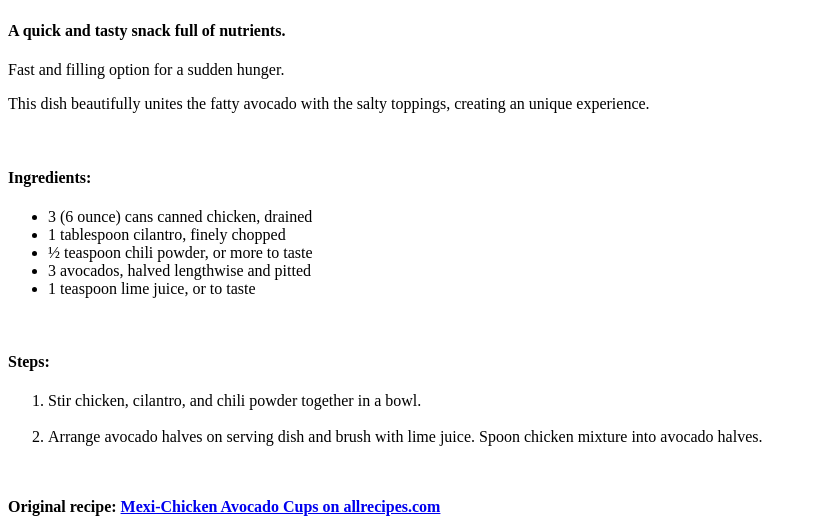
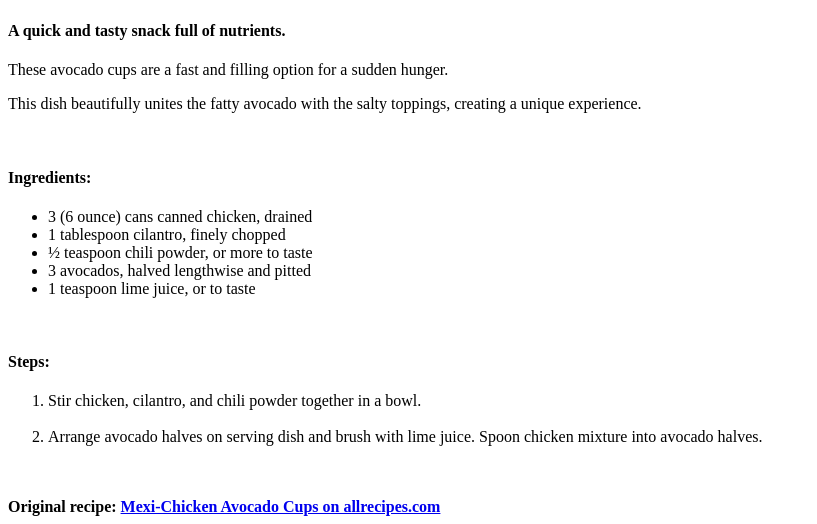
Before and after one commit to juhohiltunenn/odin-recipes, a plain HTML site: page recipes/avocadocups.html in a window 1280 px wide. Shown: the part 370-894 px from the top of the page, without its empty margins (0-817 px from the left). Drawn offline with Linux system fonts and the light colour scheme.

Commit message:
fixed more typos and improved recipe descriptions

```diff
--- a/recipes/avocadocups.html
+++ b/recipes/avocadocups.html
@@ -10,8 +10,8 @@
     <h2>Mexi-Chicken Avocado Cups</h2>
     <img src="https://imagesvc.meredithcorp.io/v3/mm/image?url=https%3A%2F%2Fimages.media-allrecipes.com%2Fuserphotos%2F3926413.jpg&q=60&c=sc&orient=true&poi=auto&h=512" alt="An image of the dish.">
     <h4>A quick and tasty snack full of nutrients.</h4>
-    <p>Fast and filling option for a sudden hunger.</p>
-    <p>This dish beautifully unites the fatty avocado with the salty toppings, creating an unique experience.</p>
+    <p>These avocado cups are a fast and filling option for a sudden hunger.</p>
+    <p>This dish beautifully unites the fatty avocado with the salty toppings, creating a unique experience.</p>
     <br>
     <h4>Ingredients:</h4>
     <ul>
```
Also changed, not shown: index.html (+2 -2 lines), recipes/cheesypizza.html (+1 -1 lines).
